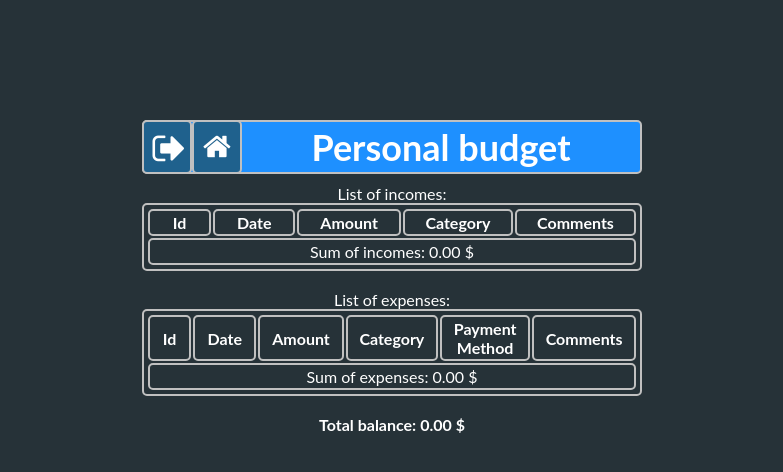
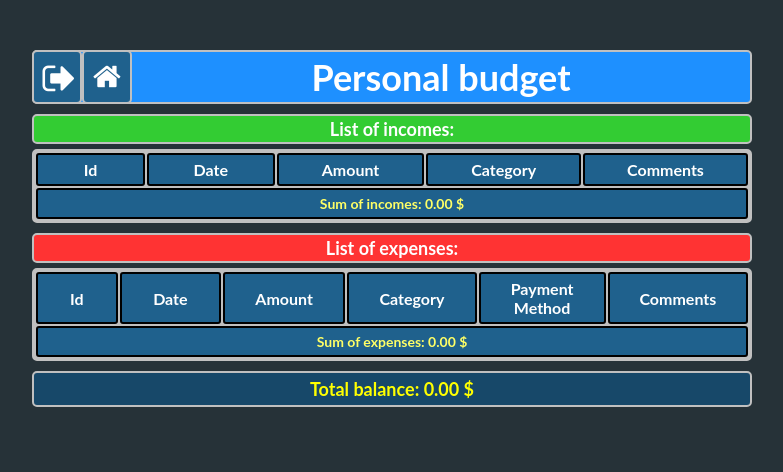
Before and after one commit to BenChG/PersonalFinancesPHP, a PHP site: page /show_balance.php in a window 1280 px wide. Shown: the top 472 px of the page, without its empty margins (248-1031 px from the left). Run offline with PHP 8.4, Linux system fonts and the light colour scheme; the visitor is signed in with stand-in values (Sample User, id 1); data that the repository does not hold is empty.

Commit message:
Added feature show_balance page

```diff
--- a/add_expense.php
+++ b/add_expense.php
@@ -111,8 +111,8 @@
 
 				</div>
 
-				<div class="transaction" style="background-color: #33CC33;">
-					Add new income.
+				<div class="header_expense">
+					Add new expense
 				</div>
 
 				<div class="long_tile">
--- a/add_income.php
+++ b/add_income.php
@@ -89,8 +89,8 @@
 
 			<div style="clear:both;"></div>
 
-			<div class="transaction" style="background-color: #33CC33;">
-				Add new income.
+			<div class="header_income">
+				Add new income
 			</div>
 
 			<div class="long_tile">
--- a/main.css
+++ b/main.css
@@ -22,6 +22,15 @@ body
 	margin-left: auto;
 	margin-right: auto;
 	margin-top: 15px;
+	text-align: center;
+}
+
+#container_balance
+{
+	width: 720px;
+	margin-left: auto;
+	margin-right: auto;
+	margin-top: 50px;
 	text-align: center;
 }
 
@@ -154,22 +163,65 @@ a.link:hover
 	padding: 2px;
 }
 
-.transaction
+.header_income
 {
+    background-color: #33CC33;
 	margin-bottom: 10px;
-	font-size: 20px;
-	line-height: 30px;
+	font-weight: bold;
+	font-size: 18px;
+	line-height: 22px;
 	border: 2px solid #C0C0C0;
 	border-radius: 5px;
 	padding: 2px;
 }
 
-table, td, th
+.header_expense
+{
+    background-color: #FF3333;
+	margin-bottom: 10px;
+	font-weight: bold;
+	font-size: 18px;
+	line-height: 22px;
+	border: 2px solid #C0C0C0;
+	border-radius: 5px;
+	padding: 2px;
+}
+
+.total_balance
+{
+    background-color: #174869;
+	color: yellow;
+	margin-bottom: 10px;
+	font-size: 18px;
+	font-weight: bold;
+	border: 2px solid #C0C0C0;
+	border-radius: 5px;
+	margin-top: 10px;
+	padding: 5px;
+}
+
+.sumOf
+{
+	font-size: 14px;
+	font-weight: bold;
+	color: #ffff66;
+}
+
+table
 {
 	border: 2px solid #C0C0C0;
 	border-radius: 5px;
-	padding: 2px;
-	width: 500px;
+	background: #C0C0C0;
+}
+
+td, th
+{
+	width: 720px;
+	background-color: #1F618D;
+	border: 2px solid black;
+	border-radius: 3px;
+	padding: 5px;
+
 }
 
 #additional
@@ -273,26 +325,13 @@ input[type=submit]:focus
 	padding: 5px;
 }
 
-.radios
-{
-	text-align: center;
-	background-color: #1F618D;
-	font-size: 16px;
-	line-height: 20px;
-	border: 4px solid #C0C0C0;
-	border-radius: 5px;
-	padding: 2px;
-	margin-bottom: 10px;
-}
-
 p
 {
     width: 200px;
 	background-color: #1F618D;
-	font-size: 20px;
-	line-height: 24px;
+	font-size: 18px;
 	text-align: center;
-	border: 4px solid #C0C0C0;
+	border: 3px solid #C0C0C0;
 	border-radius: 3px;
 	padding: 3px;
 
--- a/show_balance.php
+++ b/show_balance.php
@@ -16,7 +16,7 @@
 
 	<body>
 
-		<div id="container">
+		<div id="container_balance">
 
 			<div class="tile_icon_balance">
 				<a href="logout.php" class="link" title="Log out"><i class="icon-logout"></i></a>
@@ -29,8 +29,6 @@
 			<div class="header">
 				Personal budget
 			</div>
-
-
 
 			<?php
 
@@ -58,7 +56,7 @@
 
 						if($result = $connection->query("SELECT * FROM incomes WHERE user_id='$id'"))
 						{
-							echo "List of incomes:"."<br/>";
+							echo "<div class='header_income' style='margin-bottom:5px;'> List of incomes:"."</div>";
 							echo "<table>
 							<tr>
 							<th>Id</th>
@@ -95,8 +93,8 @@
 								$SumOfIncomes = $SumOfIncomes + $row['amount'];
 							}
 
-							echo "<tr>".'<td colspan="5">Sum of incomes: '.number_format($SumOfIncomes,2)." $</td></tr>";
-							echo "</table></br>";
+							echo "<tr>".'<td colspan="5"><div class="sumOf">Sum of incomes: '.number_format($SumOfIncomes,2)." $</div></td></tr>";
+							echo "</table><div style='margin-top: 10px;'</div>";
 						}
 						else
 						{
@@ -105,8 +103,8 @@
 
 						if($result = $connection->query("SELECT * FROM expenses WHERE user_id='$id'"))
 						{
-							echo "List of expenses:"."<br/>";
-							echo "<table border='1', bordercolor='red'>
+							echo "<div class='header_expense' style='margin-bottom:5px;'>List of expenses:"."</div>";
+							echo "<table>
 							<tr>
 							<th>Id</th>
 							<th>Date</th>
@@ -154,14 +152,14 @@
 								echo "</tr>";
 								$SumOfExpenses = $SumOfExpenses + $row['amount'];
 							}
-							echo "<tr>".'<td colspan="6">Sum of expenses: '.number_format($SumOfExpenses,2)." $</td></tr>";
-							echo "</table></br>";
+							echo "<tr>".'<td colspan="6"><div class="sumOf">Sum of expenses: '.number_format($SumOfExpenses,2)." $</div></td></tr>";
+							echo "</table>";
 
 
 							$Balance = $SumOfIncomes-$SumOfExpenses;
 
 
-							echo "<b> Total balance: ".number_format($Balance,2)." $ </b>";
+							echo "<div class='total_balance'>Total balance: ".number_format($Balance,2)." $ </div>";
 						}
 
 
```
